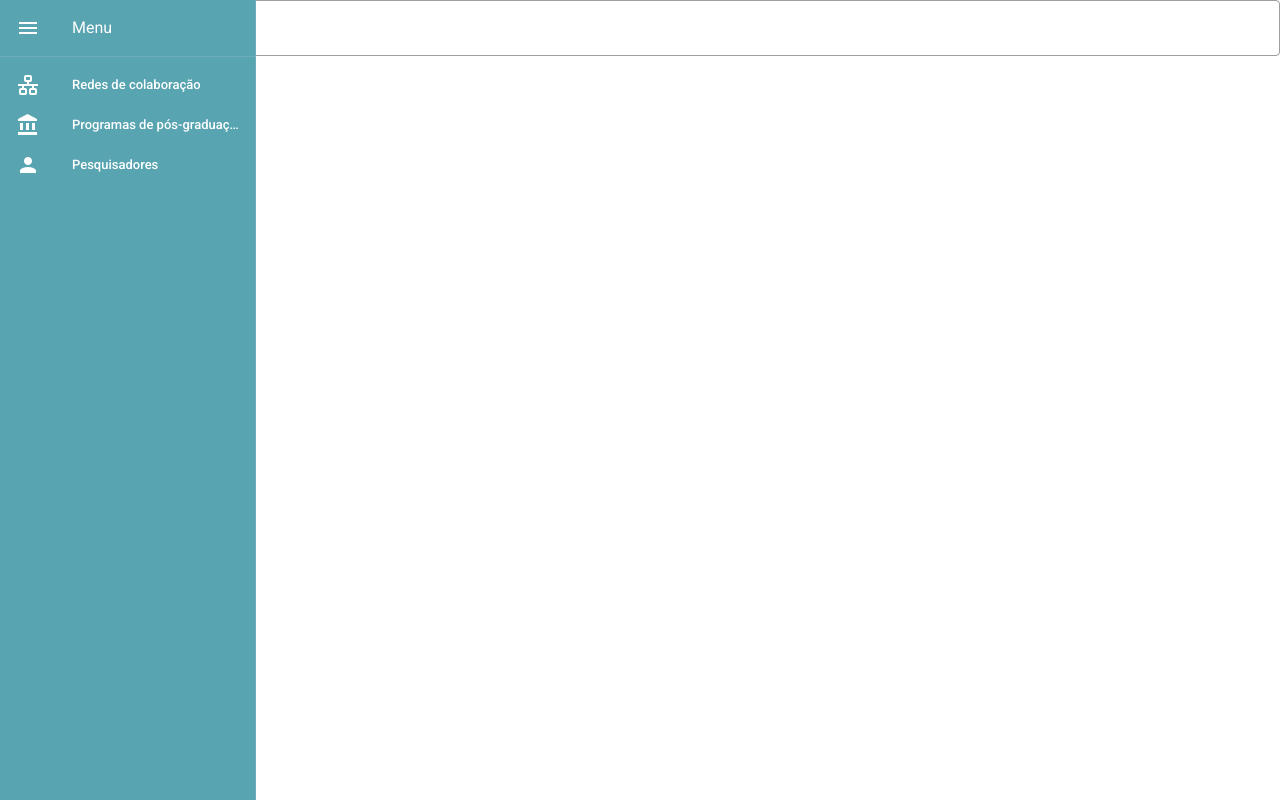
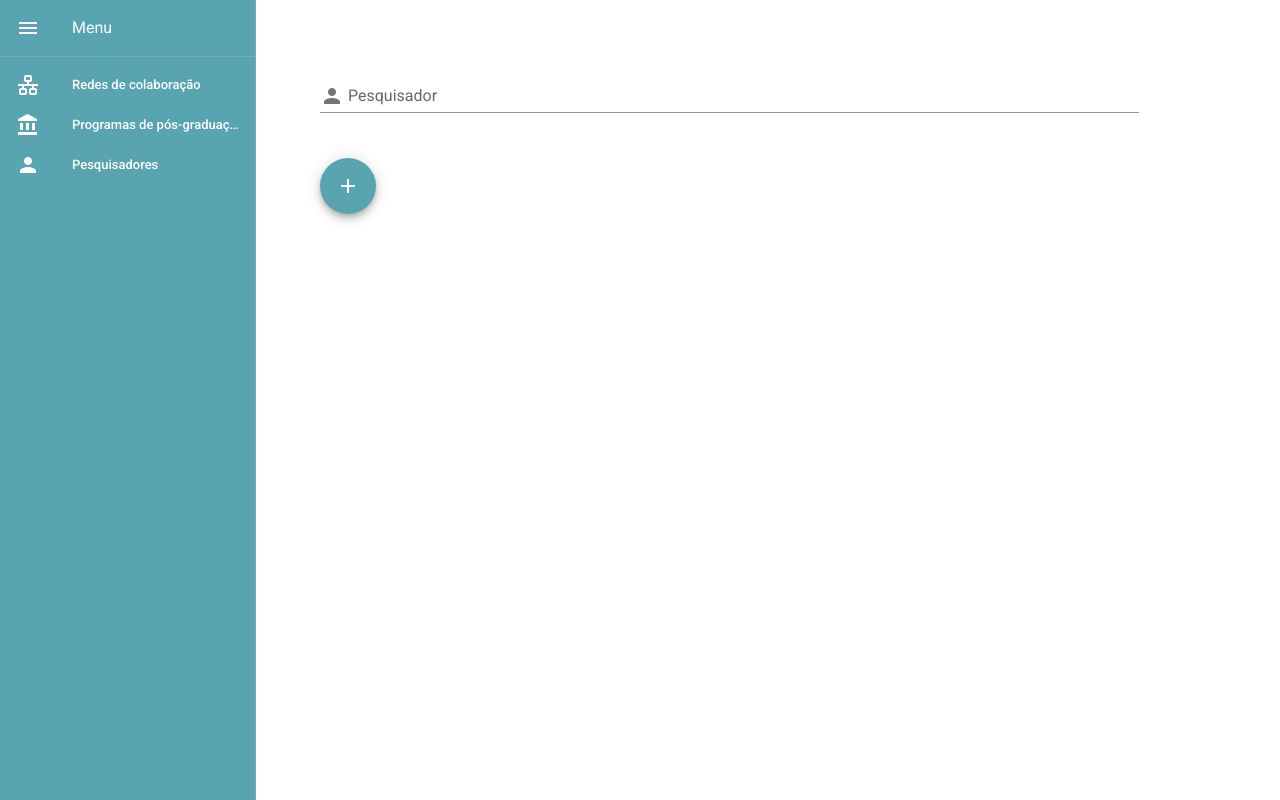
Before and after one commit to ml-imd/Sclx_research, a Vue app in the folder scylax-vue/: page / in a window 1280 px wide. Built offline with nearby package versions, Linux system fonts and the light colour scheme.

Commit message:
Adicionando e removendo autores da rede

```diff
--- a/scylax-vue/src/App.vue
+++ b/scylax-vue/src/App.vue
@@ -5,11 +5,13 @@
     </v-main>
 
     <v-navigation-drawer
+      app
       permanent
       expand-on-hover
       color="#58A4B0"
       dark
       absolute
+      height="100%"
     >
       <v-list-item>
         <v-list-item-icon>
--- a/scylax-vue/src/components/RedesDeColaboracao.vue
+++ b/scylax-vue/src/components/RedesDeColaboracao.vue
@@ -1,15 +1,63 @@
 <template>
     <v-container
         fluid
-        class=""
+        class="pa-16"
     >
-        <v-row >
-            <v-text-field
-                name="name"
-                label="label"
-                id="id"
-                outlined
-            ></v-text-field>
+        <v-row>
+            <v-col cols="11">
+                <v-text-field
+                    v-model="searchedAuthor"
+                    color="#58A4B0"
+                    label="Pesquisador"
+
+                    prepend-inner-icon="mdi-account"
+                ></v-text-field>
+            </v-col>
+            <v-col>
+                <v-btn
+                    fab
+                    color="#58A4B0"
+                    dark
+                    @click="addAuthor"
+                >
+                    <v-icon>mdi-plus</v-icon>
+                </v-btn>
+            </v-col>
+        </v-row>
+        <v-row>
+            <v-col cols="12">
+                <v-card
+                    v-if="network.length > 0"
+                    width="100%">
+
+                    <v-card-title primary-title>
+                        Rede de Colaboração
+                    </v-card-title>
+
+                    <v-list>
+                        <v-list-item
+                            v-for="(author, index) in network"
+                            :key="index"
+                        >
+                            <v-list-item-avatar>
+                                <v-icon>mdi-account</v-icon>
+                            </v-list-item-avatar>
+
+                            <v-list-item-content>
+                                <v-list-item-title>{{author}}</v-list-item-title>
+                            </v-list-item-content>
+
+                            <v-spacer></v-spacer>
+
+                            <v-list-item-action>
+                                <v-btn icon @click="removeAuthor(index)">
+                                    <v-icon>mdi-delete</v-icon>
+                                </v-btn>
+                            </v-list-item-action>
+                        </v-list-item>
+                    </v-list>
+                </v-card>
+            </v-col>
         </v-row>
     </v-container>
 </template>
@@ -19,7 +67,20 @@ export default {
     name: "RedesDeColaboração",
 
     data: () => ({
+        searchedAuthor: "",
+        network: [],
+    }),
 
-    })
+    methods: {
+        addAuthor: function(){
+            if(this.searchedAuthor != ""){
+                this.network.push(this.searchedAuthor);
+            }
+        },
+
+        removeAuthor: function(index){
+            this.network.splice(index, 1);
+        }
+    }
 }
 </script>
```
